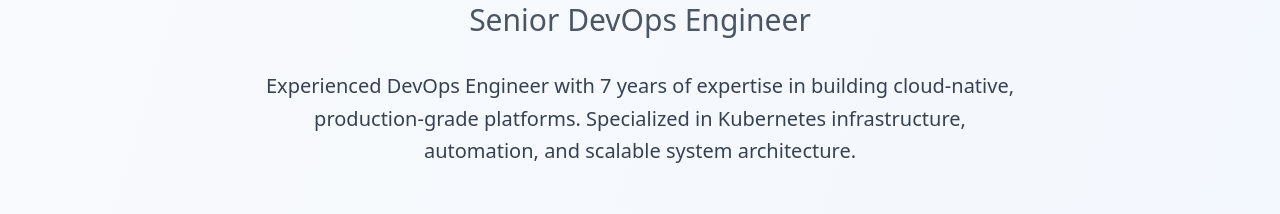
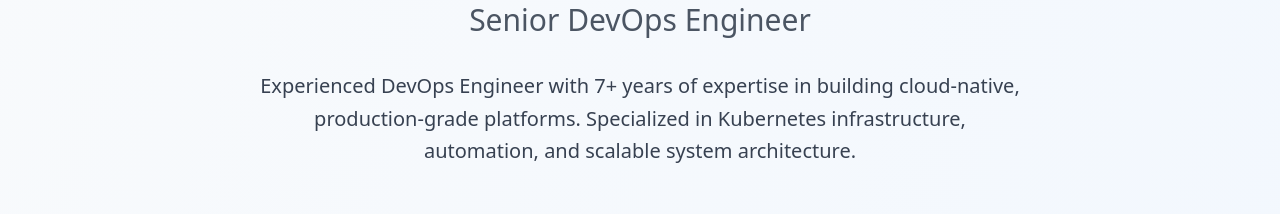
Before and after one commit to akshanshshrivastava/Portfolio-Website, a React (Vite) app: page / in a window 1280 px wide. Shown: the part 295-509 px from the top of the page. Built offline with nearby package versions, Linux system fonts and the light colour scheme.

Commit message:
Update Hero.tsx

```diff
--- a/src/components/Hero.tsx
+++ b/src/components/Hero.tsx
@@ -21,7 +21,7 @@ const Hero = () => {
             Senior DevOps Engineer
           </h2>
           <p className="text-xl text-gray-700 mb-12 max-w-3xl mx-auto leading-relaxed">
-            Experienced DevOps Engineer with 7 years of expertise in building cloud-native,
+            Experienced DevOps Engineer with 7+ years of expertise in building cloud-native,
             production-grade platforms. Specialized in Kubernetes infrastructure, automation,
             and scalable system architecture.
           </p>
```
